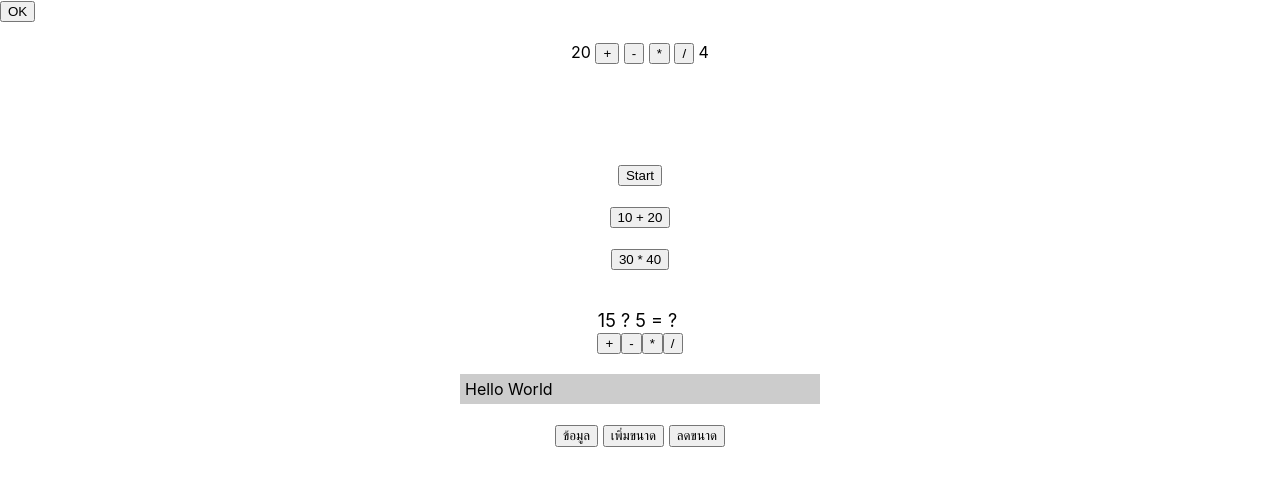
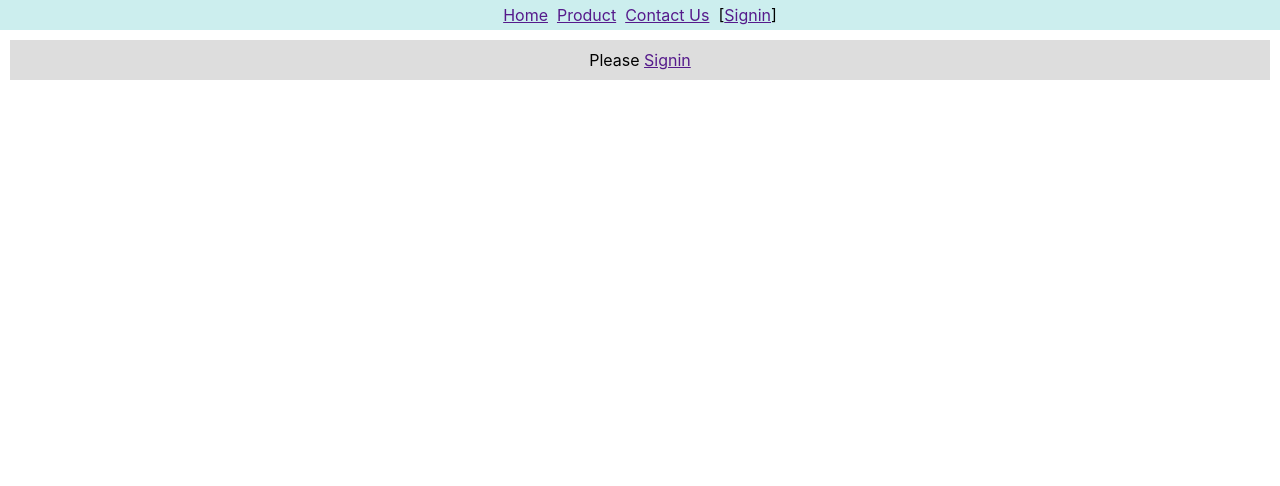
Before and after one commit to dew1213/app1, a React (Create React App) app: page / in a window 1280 px wide. Shown: the top 486 px of the page. Built offline with nearby package versions, Linux system fonts and the light colour scheme.

Commit message:
add header2 and content2
add header2 and content2

```diff
--- a/src/App.js
+++ b/src/App.js
@@ -6,20 +6,26 @@
 import {EventData} from "./event-data";
 import RefClass from "./refs-func";
 import MessageBox from "./state-func";
+import { userContext } from "./context";
+import Header2 from "./context-header2";
+import Content2 from "./context-content2";
 
  function App(){
+  let [user,setUser] = React.useState('')
     return(
-      <>
-      <Button/>
+      <userContext.Provider value={[user,setUser]}>
+        <Header2/>
+        <Content2/>
+      </userContext.Provider>
+
+
+      /*<>
+
       <Calculator/>
       <EventData/>
       <RefClass/>
       <MessageBox/>
-
-      {/*  <Header/>
-       <Content/>
-       <Footer/> */}
-      </>
+      </>*/
     )
 }
 export default App;
--- /dev/null
+++ b/src/context-content2.js
@@ -0,0 +1,26 @@
+import React from "react";
+import { userContext } from "./context";
+
+export default function Content2(){
+    let [user,setUser]= React.useContext(userContext)
+
+    const contentStyle = {
+        backgroundColor:"#ddd",
+        textAlign:"center",
+        margin:10,
+        padding:10
+    }
+    const onClickSignin = (event)=>{
+        event.preventDefault()
+        setUser("Tom Jerry")
+    }
+    return(
+        <div style={contentStyle}>
+            {
+                (user)
+                ? <span>Hello {user}</span>
+                :<span>Please <a href="" onClick={onClickSignin}>Signin</a></span>
+            }
+        </div>
+    )
+}
--- /dev/null
+++ b/src/context-header2.js
@@ -0,0 +1,47 @@
+import React from "react";
+import { userContext } from "./context";
+
+export default class Header2 extends React.Component {
+  static contextType = userContext;
+
+  render() {
+    let [user, setUser] = this.context
+    const headerStyle = {
+      backgroundColor: "#cee",
+      textAlign: "center",
+      padding: 5,
+    };
+    const onClickSignout = (event) => {
+      event.preventDefault();
+      setUser("");
+    };
+    const onClickSignin = (event) => {
+      event.preventDefault();
+      setUser("Tom Jerry");
+    };
+    return (
+      <div style={headerStyle}>
+        <a href="">Home</a>&nbsp;&nbsp;
+        <a href="">Product</a>&nbsp;&nbsp;
+        <a href="">Contact Us</a>&nbsp;&nbsp;
+        {user ? (
+          <span>
+            [{user}&nbsp;:&nbsp;
+            <a href="" onClick={onClickSignout}>
+              Signout
+            </a>
+            ]
+          </span>
+        ) : (
+          <span>
+            [
+            <a href="" onClick={onClickSignin}>
+              Signin
+            </a>
+            ]
+          </span>
+        )}
+      </div>
+    );
+  }
+}
--- /dev/null
+++ b/src/context.js
@@ -0,0 +1,3 @@
+import React,{createContext} from "react";
+
+export   const userContext = createContext()
--- a/src/event-data.js
+++ b/src/event-data.js
@@ -11,8 +11,8 @@
         alert(`${t} = ${r}`)
     }
     return <div style={{textAlign:"center",marginTop:100}}>
-            <button onClick={(ev)=> onClickStop(ev) }>Start</button><br/><br/>
-            <button onClick={(ev)=> onClickAdd(ev)}>10 + 20</button><br/><br/>
-            <button onClick={(ev)=> onClickAdd(ev)}>30 * 40</button><br/><br/>
+            <button onClick={onClickStop}>Start</button><br/><br/>
+            <button onClick={onClickAdd}>10 + 20</button><br/><br/>
+            <button onClick={onClickAdd}>30 * 40</button><br/><br/>
         </div>
 }
--- a/src/state-func.js
+++ b/src/state-func.js
@@ -4,7 +4,7 @@
     let [text,setText] = useState("Hello World")
     let [size,setSize] = React.useState(16)
 
-    const onClickText = () => {
+    const onClickSetText = () => {
         let t = prompt("กำหนดข้อความ");
         if (t) {
           setText(t);
@@ -15,7 +15,7 @@
         let newSize = size + 1;
         setSize(newSize);
       };
-    let msgboxStyle = {
+    let msgboxSyle = {
         display: "inline-block",
         width: 350,
         fontSize: size,
@@ -25,10 +25,10 @@
       };
       return (
         <div style={{ textAlign: "center", marginTop: 20 }}>
-          <div style={msgboxStyle}>{text}</div>
+          <div style={msgboxSyle}>{text}</div>
           <br />
           <br />
-          <button onClick={onClickText}>ข้อมูล</button>&nbsp;
+          <button onClick={onClickSetText}>ข้อมูล</button>&nbsp;
           <button onClick={onClickZoomIn}>เพิ่มขนาด</button>&nbsp;
           <button onClick={() => setSize(size - 1)}>ลดขนาด</button>
         </div>
```
